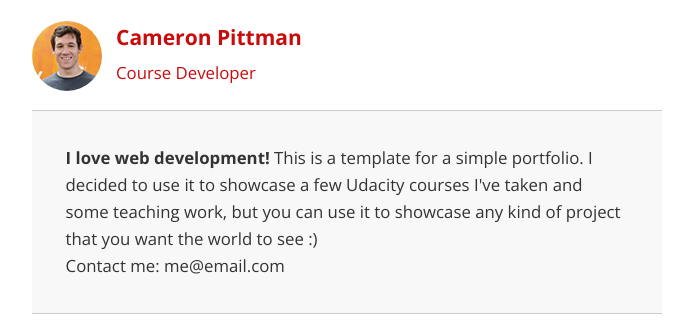
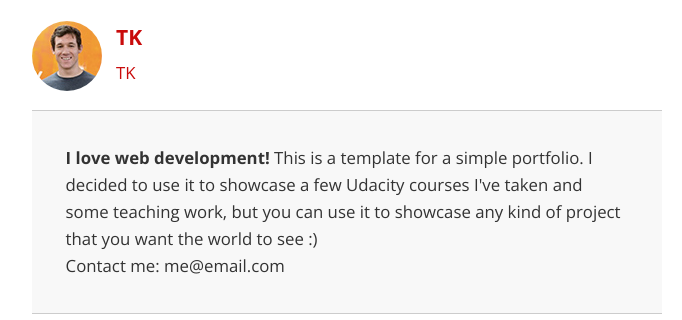
Before and after one commit to burieberry/web-performance-optimization, a plain HTML site: page udportfolio/index.html in a window 1280 px wide. Shown: the top 320 px of the page, without its empty margins (293-975 px from the left). Drawn offline with nearby package versions, Linux system fonts and the light colour scheme.

Commit message:
edit file title and name on the page

```diff
--- a/udportfolio/index.html
+++ b/udportfolio/index.html
@@ -5,7 +5,7 @@
     <meta name="viewport" content="width=device-width, initial-scale=1">
     <meta name="description" content=" FILL ME IN ">
     <meta name="author" content=" FILL ME IN ">
-    <title>Cameron Pittman: Portfolio</title>
+    <title>Burcu Noyan: Portfolio</title>
 
     <!-- Hmm, what is the impact of web fonts on speed? Measure it... -->
     <link href="//fonts.googleapis.com/css?family=Open+Sans:400,700" rel="stylesheet">
@@ -28,7 +28,7 @@
   <body>
     <header>
       <a href="/"><img src="img/profilepic.jpg"></a>
-      <p>Cameron Pittman<br><span>Course Developer</span></p>
+      <p>TK<br><span>TK</span></p>
     </header>
 
     <div class="container">
```
